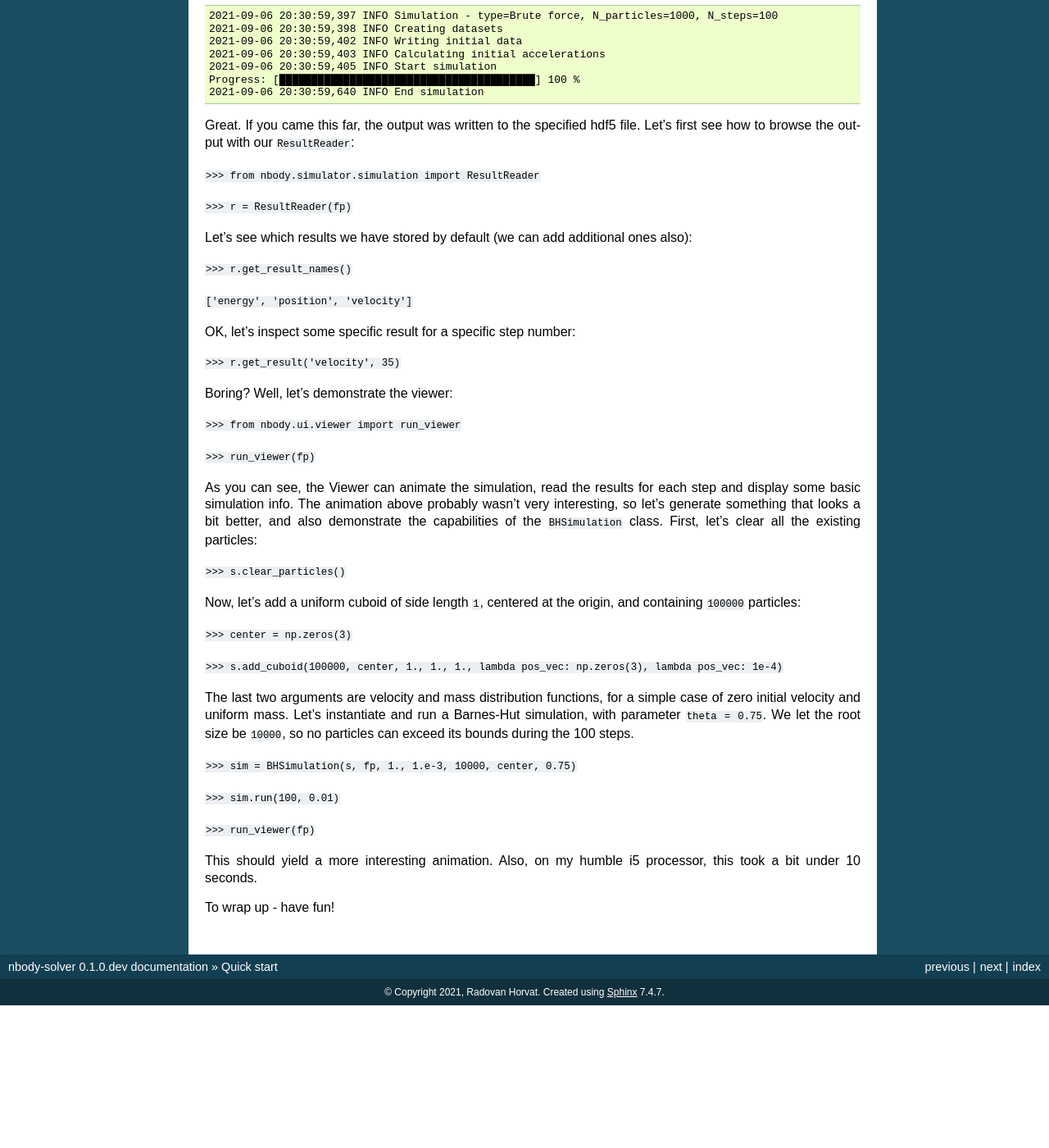
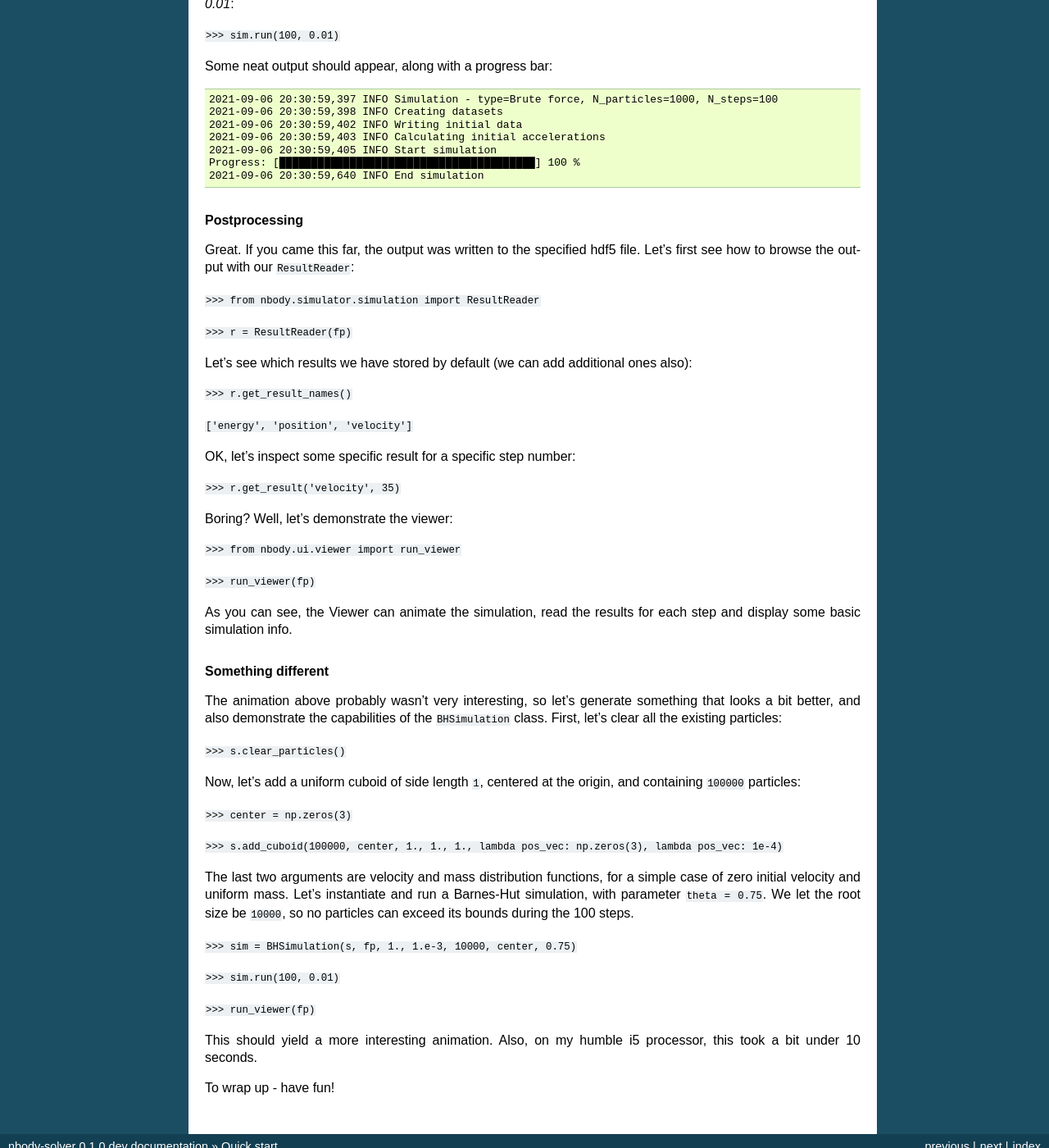
Before and after one commit to radovanhorvat/gonzales, a Sphinx documentation site: the page built from docs/source/quick_start.rst, in a window 1280 px wide and 1400 px high, scrolled down 988 px. Shown: the whole window at 82% size. Built offline with Sphinx 7.4.7, drawn with Linux system fonts in a browser that asks for light colours; before the commit the page ends 2214 px from its top, so only the background shows below that; some of the changed text lies outside the part shown.

Commit message:
Docs: add rubrics to quick start section

```diff
--- a/docs/source/quick_start.rst
+++ b/docs/source/quick_start.rst
@@ -59,6 +63,8 @@
    Progress: [████████████████████████████████████████] 100 %
    2021-09-06 20:30:59,640 INFO End simulation
 
+.. rubric:: Postprocessing
+
 Great. If you came this far, the output was written to the specified hdf5 file. Let's first
 see how to browse the output with our ``ResultReader``:
 
@@ -83,6 +89,9 @@
 ``>>> run_viewer(fp)``
 
 As you can see, the Viewer can animate the simulation, read the results for each step and display some basic simulation info.
+
+.. rubric:: Something different
+
 The animation above probably wasn't very interesting, so let's generate something that looks a bit better,
 and also demonstrate the capabilities of the ``BHSimulation`` class. First, let's clear all the existing particles:
 
```
Also changed, not shown: other parts of docs/source/quick_start.rst (+4 -0 lines).
